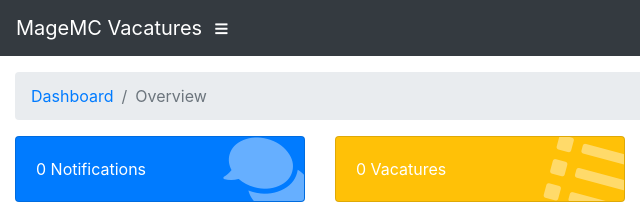
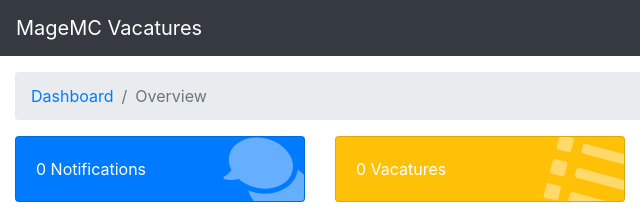
Before and after one commit to SkyAcademy/magemcvacaturesadmin, a website with bundled scripts: page default.html in a window 1280 px wide. Shown: the top 216 px of the page, 0-640 px from the left. Built offline with nearby package versions, Linux system fonts and the light colour scheme.

Commit message:
Update default.html

```diff
--- a/default.html
+++ b/default.html
@@ -27,10 +27,6 @@
   <nav class="navbar navbar-expand navbar-dark bg-dark static-top">
 
     <a class="navbar-brand mr-1" href="index.html">MageMC Vacatures</a>
-
-    <button class="btn btn-link btn-sm text-white order-1 order-sm-0" id="sidebarToggle" href="#">
-      <i class="fas fa-bars"></i>
-    </button>
 
   </nav>
 
```
